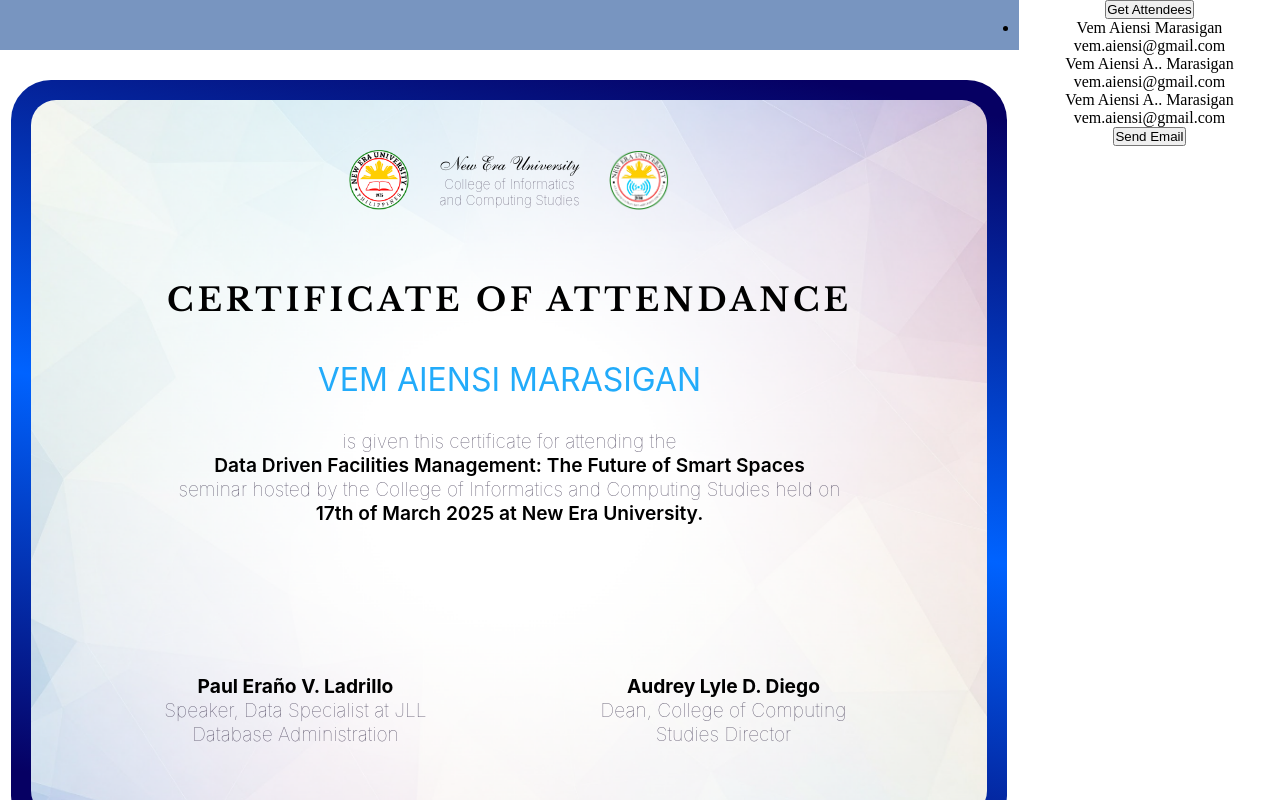
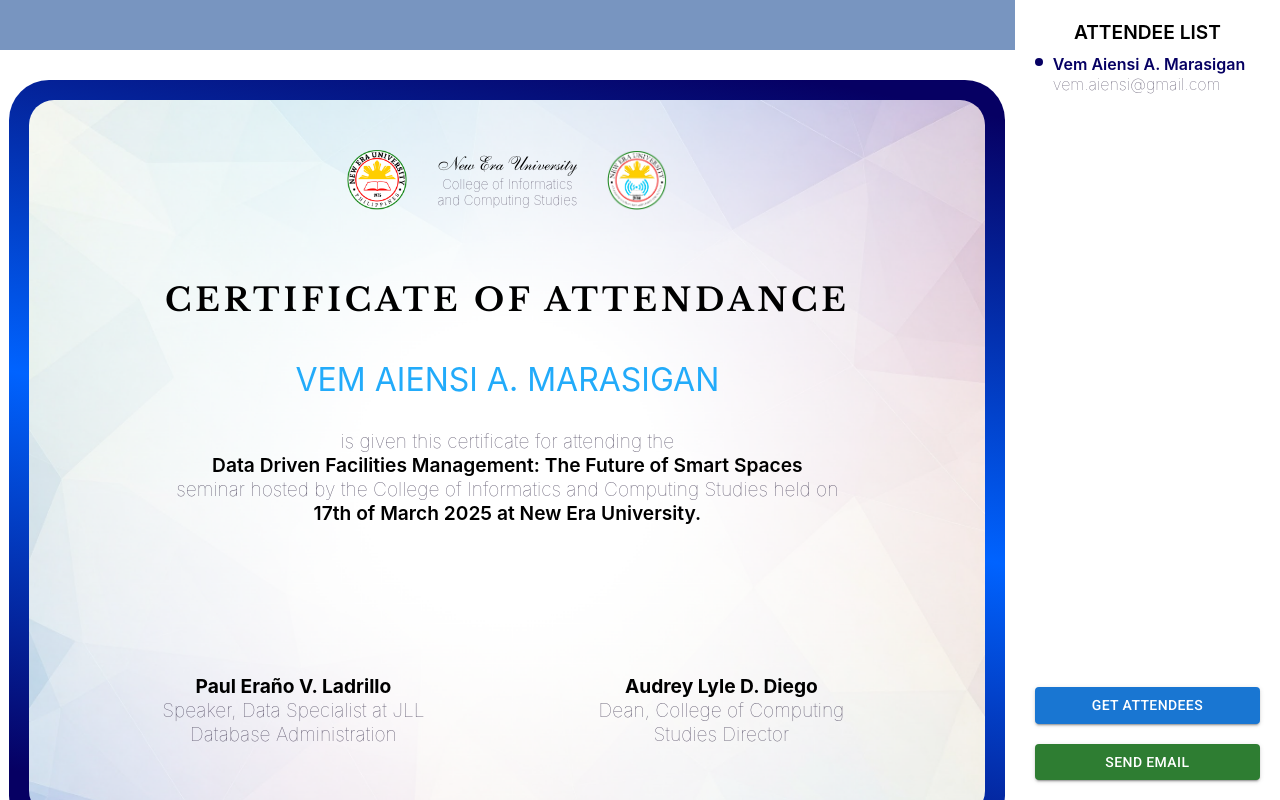
Before and after one commit to VemAiensi/Cert-Provider, a React (Vite) app: page / in a window 1280 px wide. Built offline with nearby package versions, Linux system fonts and the light colour scheme.

Commit message:
Styled UI & Added Confirmation Message

```diff
--- a/package.json
+++ b/package.json
@@ -10,6 +10,9 @@
     "preview": "vite preview"
   },
   "dependencies": {
+    "@emotion/react": "^11.14.0",
+    "@emotion/styled": "^11.14.0",
+    "@mui/material": "^6.4.7",
     "cors": "^2.8.5",
     "dotenv": "^16.4.7",
     "express": "^4.21.2",
--- a/src/App.jsx
+++ b/src/App.jsx
@@ -2,35 +2,31 @@ import React, { useEffect, useRef, useState } from "react";
 import html2canvas from "html2canvas";
 import "./main.css";
 import Certificate from "./Certificate";
+import { Button } from "@mui/material";
 
 function App() {
   const [attendees, setAttendees] = useState([
     {
       Email: "vem.aiensi@gmail.com",
       "First Name": "Vem Aiensi",
-      "Middle Initial": "",
-      "Last Name": "Marasigan",
-      Program: "BS Computer Science",
-      "Year Level": "4rth Year",
-    },
-    {
-      Email: "vem.aiensi@gmail.com",
-      "First Name": "Vem Aiensi",
-      "Middle Initial": "A.",
-      "Last Name": "Marasigan",
-      Program: "BS Computer Science",
-      "Year Level": "4rth Year",
-    },
-    {
-      Email: "vem.aiensi@gmail.com",
-      "First Name": "Vem Aiensi",
-      "Middle Initial": "A.",
+      "Middle Initial": "A",
       "Last Name": "Marasigan",
       Program: "BS Computer Science",
       "Year Level": "4rth Year",
     },
   ]);
   const certRefs = useRef([]);
+  certRefs.current = attendees.map(() => React.createRef());
+
+  const [confirmSendDisplay, setConfirmSend] = useState(false);
+  function toggleSendDisplay() {
+    setConfirmSend(!confirmSendDisplay);
+  }
+
+  const [sendBtn, setSendBtn] = useState(false);
+  function toggleSendBtn() {
+    setSendBtn(!sendBtn);
+  }
 
   async function fetchAttendees() {
     try {
@@ -332,11 +328,13 @@ function App() {
   }
 
   async function sendEmails() {
+    toggleSendBtn();
     await Promise.all(
       attendees.map(async (attendee, certIndex) => {
         await sendEmail(attendee["First Name"], attendee.Email, certIndex);
       })
     );
+    toggleSendDisplay();
   }
 
   return (
@@ -360,11 +358,9 @@ function App() {
       </div>
 
       <div className="controls">
-        <button onClick={fetchAttendees} className="btn">
-          Get Attendees
-        </button>
-
-        <ul>
+        <div className="attendee-container">
+          <div className="title">ATTENDEE LIST</div>
+          <div className="attendee-list">
             {attendees.map((entry, index) => {
               let fullName = entry["First Name"] + " ";
               if (entry["Middle Initial"]) {
@@ -373,24 +369,65 @@ function App() {
               fullName += entry["Last Name"];
 
               return (
-              <li key={index}>
-                {fullName} {entry.Email}
-              </li>
+                <div key={index} className="attendee">
+                  <div className="dot"></div>
+                  <div className="text">
+                    <h3>{fullName}</h3>
+                    <p>{entry.Email}</p>
+                  </div>
+                </div>
               );
             })}
-        </ul>
+          </div>
+        </div>
 
-        <button
+        <Button
+          variant="contained"
+          color="primary"
+          onClick={fetchAttendees}
+          className="get-btn"
+        >
+          Get Attendees
+        </Button>
+
+        <Button
+          variant="contained"
+          color="success"
+          onClick={toggleSendDisplay}
+          className="send-btn"
+        >
+          Send Email
+        </Button>
+      </div>
+      {confirmSendDisplay && (
+        <div className="confirm-send-modal">
+          <div className="modal-container">
+            <div className="description">
+              <p>This action will send</p>
+              <div className="attendee-number">
+                <p>{attendees.length}</p>
+              </div>
+              <p>emails.</p>
+            </div>
+
+            <div className="action-buttons">
+              <Button color="primary" onClick={toggleSendDisplay}>
+                Cancel
+              </Button>
+              <Button
+                variant="contained"
+                color="success"
                 onClick={() => {
                   sendEmails();
-
-            //sendEmail("Vem", "vem.aiensi@gmail.com", 1);
                 }}
-          className="btn"
+                disabled={sendBtn}
               >
-          Send Email
-        </button>
+                Submit
+              </Button>
             </div>
+          </div>
+        </div>
+      )}
     </div>
   );
 }
--- a/src/main.css
+++ b/src/main.css
@@ -26,7 +26,112 @@
 .controls {
   margin-left: auto;
   justify-self: flex-end;
+  padding: 20px;
   width: 300px;
   height: 100dvh;
   background-color: white;
+  display: flex;
+  flex-direction: column;
+  gap: 20px;
 }
+
+.attendee-container{
+  flex-grow: 1;
+}
+
+.attendee-container .title{
+  margin-bottom: 10px;
+  font-family: Inter, Helvetica, Arial, sans-serif;
+  font-size: 1.2rem;
+  font-weight: 600;
+}
+
+.attendee-list{
+  display: flex;
+  flex-direction: column;
+  gap: 10px;
+}
+
+.attendee{
+  display: flex;
+  align-items: flex-start;
+  color: rgb(6, 0, 99);
+}
+
+.attendee .dot{
+  min-width: 8px;
+  min-height: 8px;
+  max-width: 8px;
+  max-height: 4px;
+  background-color: rgb(6, 0, 99);
+  border-radius: 8px;
+  margin-top: 4px;
+  margin-right: 10px;
+}
+.attendee .text{
+  display: flex;
+  flex-direction: column;
+  align-items: start;
+}
+
+.attendee h3{
+  font-family: Inter, Helvetica, Arial, sans-serif;
+  font-size: 1rem;
+  font-weight: 600;
+}
+.attendee p{
+  font-size: 1rem;
+}
+.get-btn,
+.send-btn{
+  margin-top: auto;
+  justify-self: flex-end;
+}
+
+.confirm-send-modal{
+  position: absolute;
+  display: flex;
+  align-items: center;
+  justify-content: center;
+  width: 100vw;
+  height: 100vh;
+  background-color: rgba(0, 6, 58, 0.577);
+}
+
+.modal-container{
+  background-color: white;
+  width: 500px;
+  height: 300px;
+  border-radius: 10px;
+  display: flex;
+  flex-direction: column;
+  align-items: center;
+  justify-content: space-between;
+  padding: 20px;
+}
+.description{
+  display: flex;
+  flex-direction: column;
+  align-items: center;
+  justify-content: center;
+  gap: 10px;
+  flex-grow: 1;
+}
+.attendee-number{
+  background-color: rgb(136, 164, 255);
+  border-radius: 25px;
+  width: 50px;
+  height: 50px;
+  display: flex;
+  justify-content: center;
+  align-items: center;
+}
+.attendee-number p{
+  color: rgb(255, 255, 255);
+}
+.action-buttons{
+  width: 100%;
+  display: flex;
+  justify-content: space-between;
+  gap: 10px;
+}
```
Also changed, not shown: 1 other file (tests, documents, lock files or other folders). Lines whose indentation alone changed are shown as unchanged.
